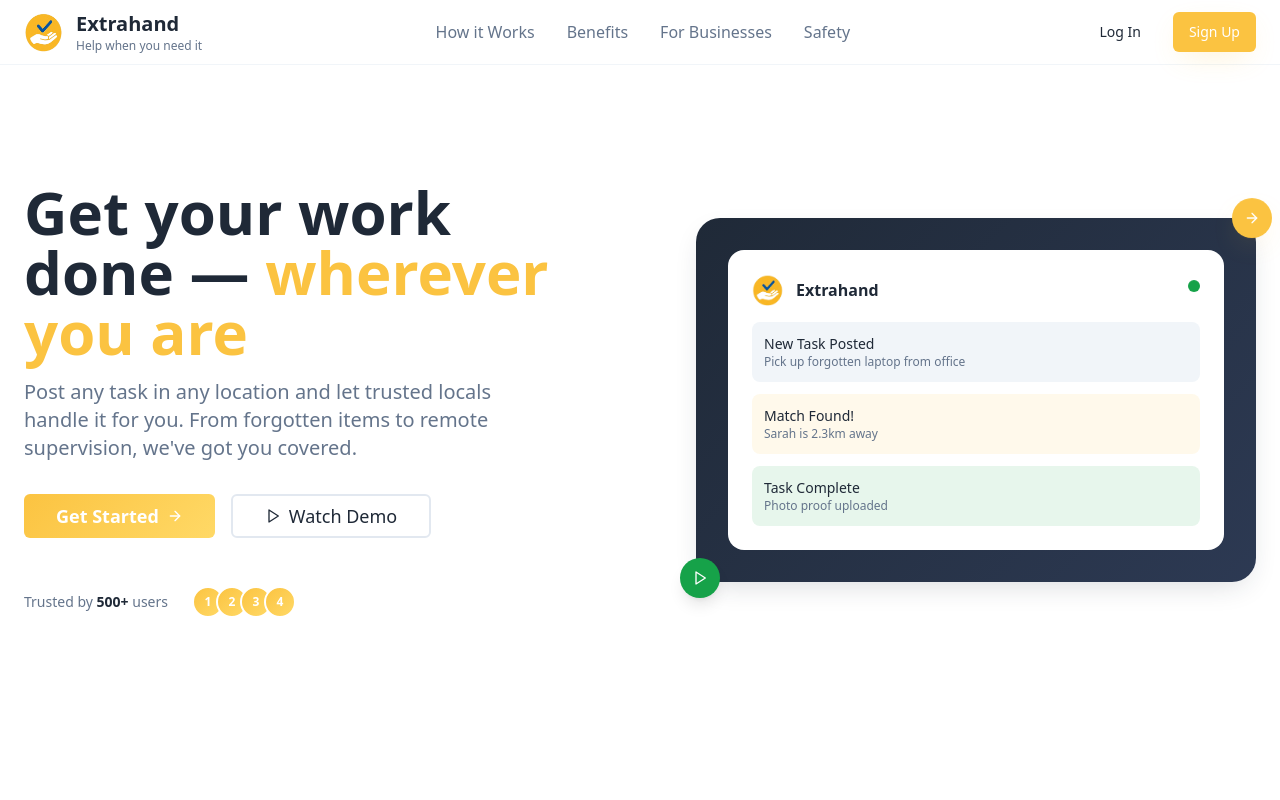
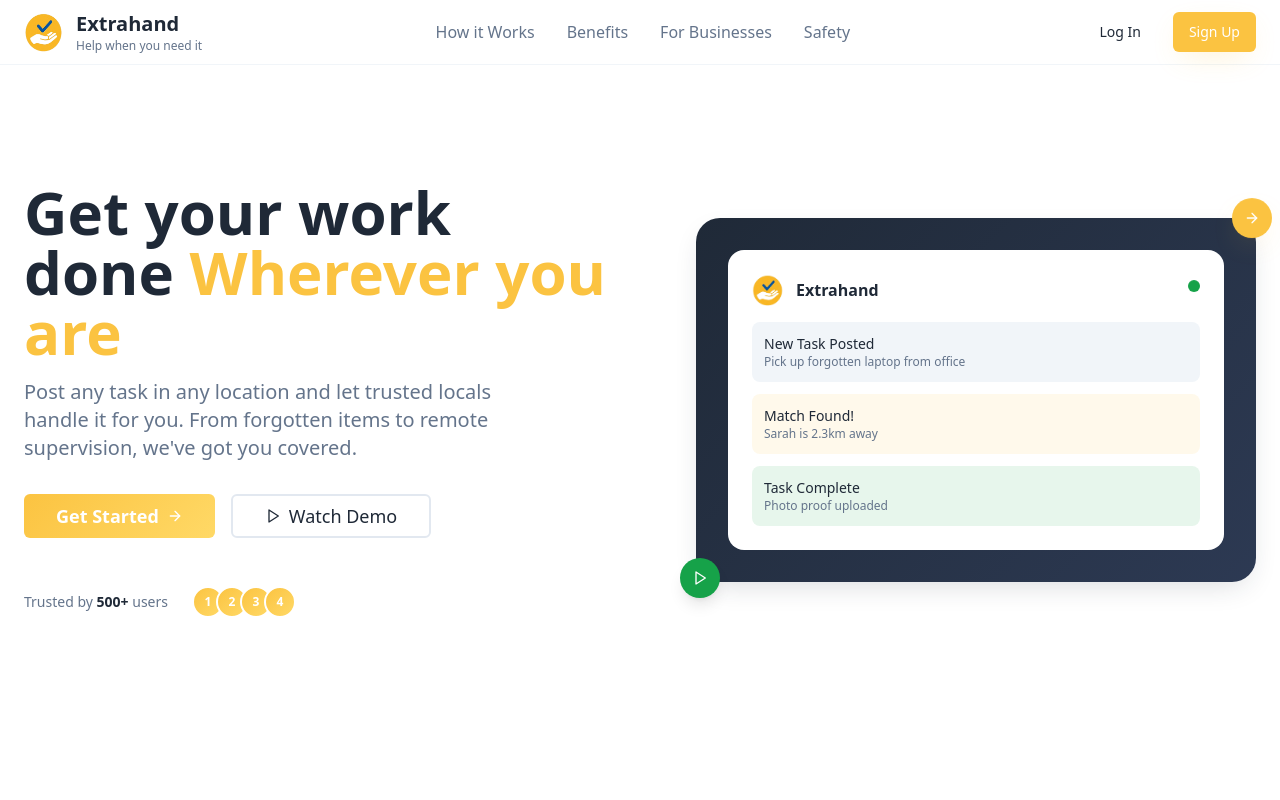
Before and after one commit to TrizenVenturesLLP/extrahand-task-pilot, a React (Vite) app: page / in a window 1280 px wide. Shown: the top 800 px of the page. Built offline with nearby package versions, Linux system fonts and the light colour scheme.

Commit message:
chnaged quote

```diff
--- a/src/components/HeroSection.tsx
+++ b/src/components/HeroSection.tsx
@@ -15,8 +15,8 @@ const HeroSection = () => {
           <div className="space-y-8">
             <div className="space-y-4">
               <h1 className="text-5xl lg:text-6xl font-bold text-secondary leading-tight">
-                Get your work done —{" "}
-                <span className="text-primary">wherever you are</span>
+                Get your work done {" "}
+                <span className="text-primary">Wherever you are</span>
               </h1>
               <p className="text-xl text-text-light max-w-lg">
                 Post any task in any location and let trusted locals handle it for you.
```
